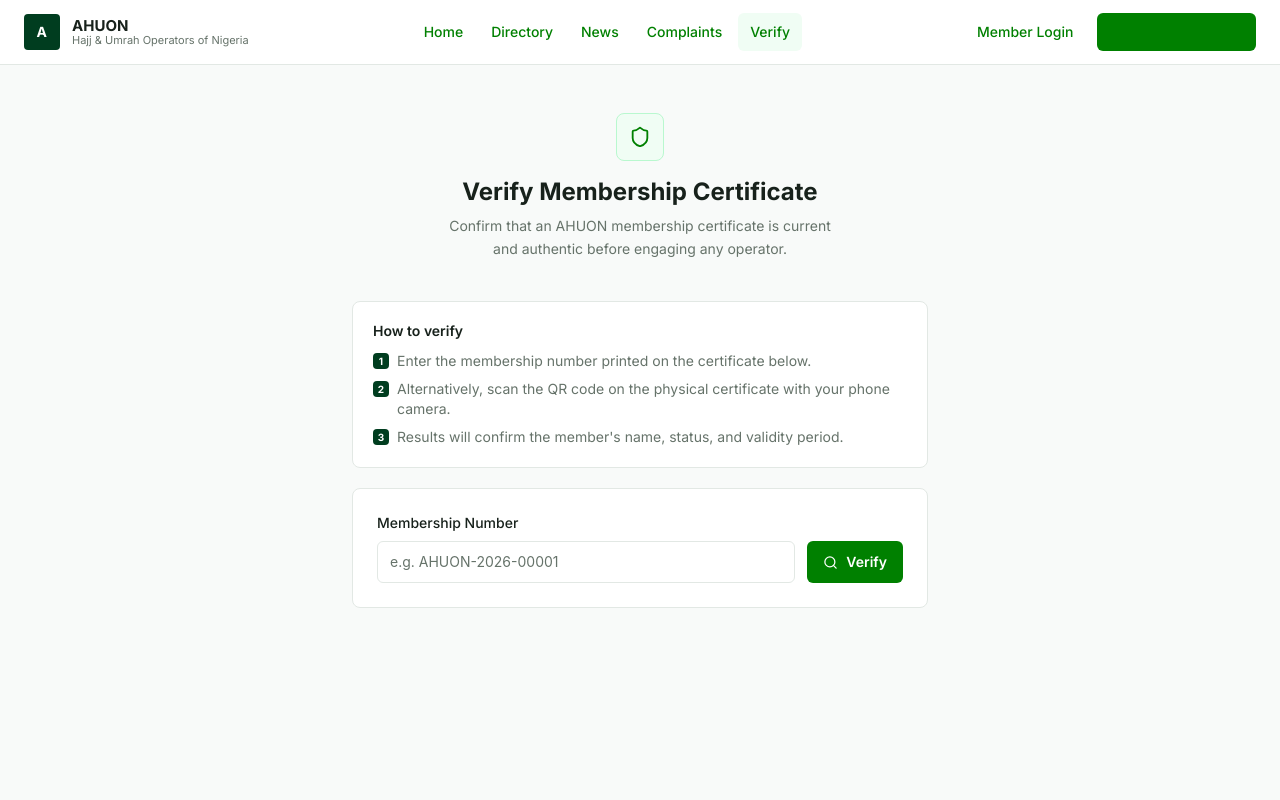
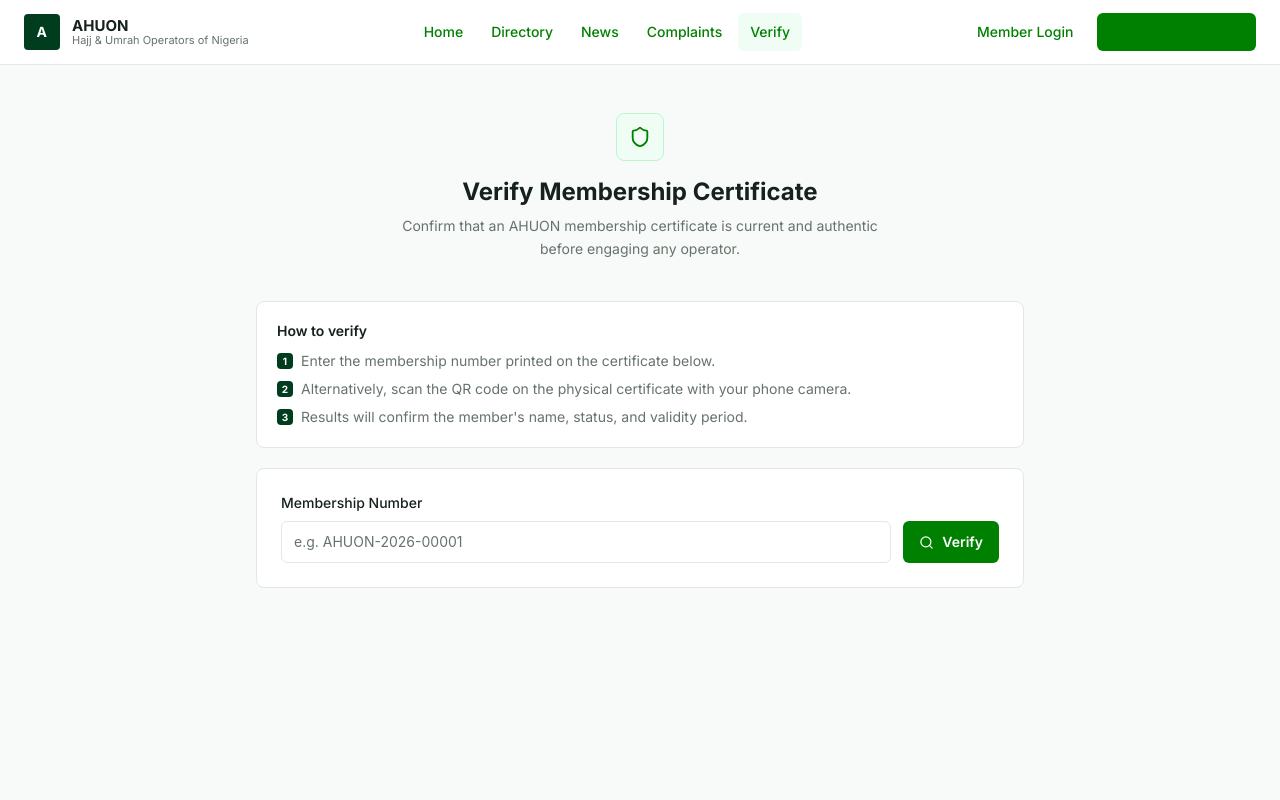
Before and after one commit to IKAminu/AHUONWEBSITE, a React (Vite) app: page /verify in a window 1280 px wide. Shown: the top 800 px of the page. Built offline with nearby package versions, Linux system fonts and the light colour scheme.

Commit message:
Fix verification page responsive container and text wrapping

```diff
--- a/src/app/pages/VerifyCertificate.tsx
+++ b/src/app/pages/VerifyCertificate.tsx
@@ -62,14 +62,14 @@
 
   return (
     <div className="min-h-screen bg-[#F8FAF9] py-12 px-4">
-      <div className="max-w-xl mx-auto">
+      <div className="w-full max-w-3xl mx-auto">
         {/* Header */}
         <div className="text-center mb-10">
           <div className="inline-flex items-center justify-center w-12 h-12 bg-green-50 border border-green-200 rounded-lg mb-4">
             <Shield size={22} className="text-[#008000]" />
           </div>
           <h1 className="text-2xl font-bold text-[#17211B] mb-2">Verify Membership Certificate</h1>
-          <p className="text-sm text-[#66736A] max-w-sm mx-auto leading-relaxed">
+          <p className="text-sm text-[#66736A] max-w-lg mx-auto leading-relaxed">
             Confirm that an AHUON membership certificate is current and authentic before engaging any operator.
           </p>
         </div>
@@ -80,15 +80,15 @@
           <ul className="space-y-2 text-sm text-[#66736A]">
             <li className="flex items-start gap-2">
               <span className="w-4 h-4 rounded-sm bg-[#003D1F] text-white text-[10px] font-bold flex items-center justify-center flex-shrink-0 mt-0.5">1</span>
-              Enter the membership number printed on the certificate below.
+              <span className="min-w-0">Enter the membership number printed on the certificate below.</span>
             </li>
             <li className="flex items-start gap-2">
               <span className="w-4 h-4 rounded-sm bg-[#003D1F] text-white text-[10px] font-bold flex items-center justify-center flex-shrink-0 mt-0.5">2</span>
-              Alternatively, scan the QR code on the physical certificate with your phone camera.
+              <span className="min-w-0">Alternatively, scan the QR code on the physical certificate with your phone camera.</span>
             </li>
             <li className="flex items-start gap-2">
               <span className="w-4 h-4 rounded-sm bg-[#003D1F] text-white text-[10px] font-bold flex items-center justify-center flex-shrink-0 mt-0.5">3</span>
-              Results will confirm the member's name, status, and validity period.
+              <span className="min-w-0">Results will confirm the member's name, status, and validity period.</span>
             </li>
           </ul>
         </div>
@@ -98,7 +98,7 @@
           <label htmlFor="membership-number" className="block text-sm font-medium text-[#17211B] mb-2">
             Membership Number
           </label>
-          <div className="flex gap-3">
+          <div className="flex flex-col gap-3 sm:flex-row">
             <input
               id="membership-number"
               type="text"
@@ -106,12 +106,12 @@
               onChange={(e) => setMembershipNumber(e.target.value)}
               onKeyDown={(e) => e.key === 'Enter' && handleVerify()}
               placeholder="e.g. AHUON-2026-00001"
-              className="flex-1 border border-[#E2E8E4] rounded-md px-3 py-2.5 text-sm font-mono text-[#17211B] placeholder:text-[#66736A] placeholder:font-sans focus:border-[#008000] focus:ring-1 focus:ring-[#008000] focus:outline-none"
+              className="min-w-0 flex-1 border border-[#E2E8E4] rounded-md px-3 py-2.5 text-sm font-mono text-[#17211B] placeholder:text-[#66736A] placeholder:font-sans focus:border-[#008000] focus:ring-1 focus:ring-[#008000] focus:outline-none"
             />
             <button
               onClick={handleVerify}
               disabled={state === 'loading'}
-              className="flex items-center gap-2 bg-[#008000] text-white font-semibold text-sm px-4 py-2.5 rounded-md hover:bg-[#005A2B] transition-colors disabled:opacity-50 disabled:cursor-not-allowed focus:outline-none focus:ring-2 focus:ring-[#008000]"
+              className="flex w-full sm:w-auto shrink-0 items-center justify-center gap-2 bg-[#008000] text-white font-semibold text-sm px-4 py-2.5 rounded-md hover:bg-[#005A2B] transition-colors disabled:opacity-50 disabled:cursor-not-allowed focus:outline-none focus:ring-2 focus:ring-[#008000]"
             >
               <Search size={15} />
               {state === 'loading' ? 'Verifying...' : 'Verify'}
@@ -124,9 +124,9 @@
           <div className="bg-white border border-[#E2E8E4] rounded-lg p-8 text-center">
             <XCircle size={32} className="text-red-600 mx-auto mb-3" />
             <h2 className="font-semibold text-[#17211B] mb-2">Not Found</h2>
-            <p className="text-sm text-[#66736A] leading-relaxed">
+            <p className="text-sm text-[#66736A] leading-relaxed break-words">
               No AHUON member was found with membership number{' '}
-              <strong className="font-mono text-[#17211B]">{membershipNumber}</strong>.
+              <strong className="font-mono text-[#17211B] break-all">{membershipNumber}</strong>.
               Please check the number and try again, or contact AHUON directly.
             </p>
           </div>
@@ -151,7 +151,7 @@
                 ) : (
                   <XCircle size={22} className="text-red-700 flex-shrink-0 mt-0.5" />
                 )}
-                <div>
+                <div className="min-w-0">
                   <div className={`font-bold text-[15px] mb-0.5 ${
                     verificationStatus === 'valid' ? 'text-green-900'
                     : verificationStatus === 'expired' ? 'text-amber-900'
@@ -181,7 +181,7 @@
             {/* Member details */}
             <div className="bg-white border border-[#E2E8E4] rounded-lg p-6">
               <h2 className="font-semibold text-[15px] text-[#17211B] mb-4">Member Record</h2>
-              <div className="border border-[#E2E8E4] rounded-md divide-y divide-[#E2E8E4] text-sm">
+              <div className="border border-[#E2E8E4] rounded-md divide-y divide-[#E2E8E4] text-sm overflow-hidden">
                 {[
                   { label: 'Company Name', value: result.companyName },
                   { label: 'Membership Number', value: result.membershipNumber, mono: true },
@@ -200,9 +200,9 @@
                       : '—'
                   },
                 ].map(row => (
-                  <div key={row.label} className="flex px-4 py-3">
-                    <span className="w-36 text-[#66736A] flex-shrink-0">{row.label}</span>
-                    <span className={`font-medium text-[#17211B] ${row.mono ? 'font-mono' : ''}`}>{row.value}</span>
+                  <div key={row.label} className="flex flex-col gap-1 px-4 py-3 sm:flex-row sm:items-start sm:gap-0">
+                    <span className="w-auto sm:w-36 text-[#66736A] flex-shrink-0">{row.label}</span>
+                    <span className={`min-w-0 font-medium text-[#17211B] break-words ${row.mono ? 'font-mono break-all' : ''}`}>{row.value}</span>
                   </div>
                 ))}
               </div>
@@ -211,7 +211,7 @@
             {/* Complaint info */}
             {result.complaintCount !== undefined && (
               <div className="bg-[#F8FAF9] border border-[#E2E8E4] rounded-lg p-5">
-                <div className="text-sm text-[#66736A]">
+                <div className="text-sm text-[#66736A] break-words">
                   {result.complaintCount === 0
                     ? 'No complaints have been filed against this operator.'
                     : `${result.complaintCount} complaint${result.complaintCount > 1 ? 's' : ''} on record. ${result.complaintResolvedCount || 0} resolved.`}
```
